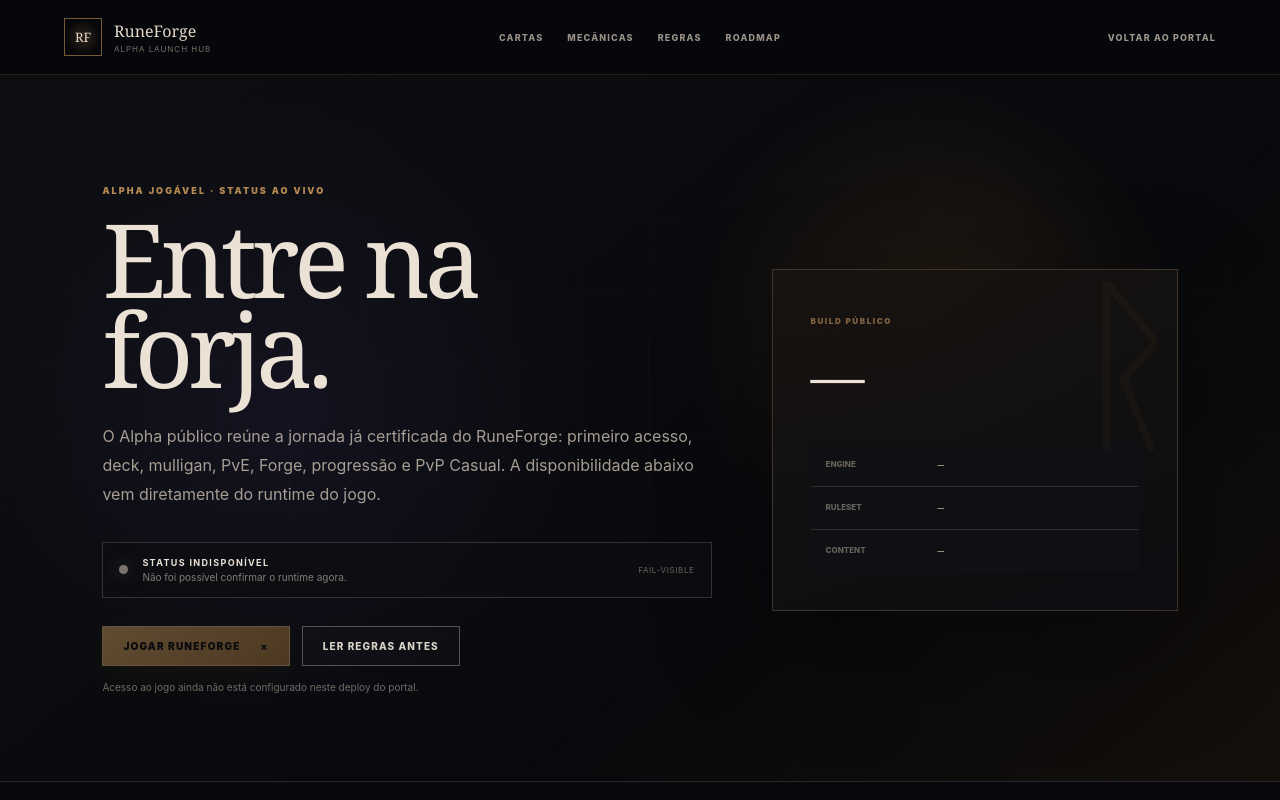
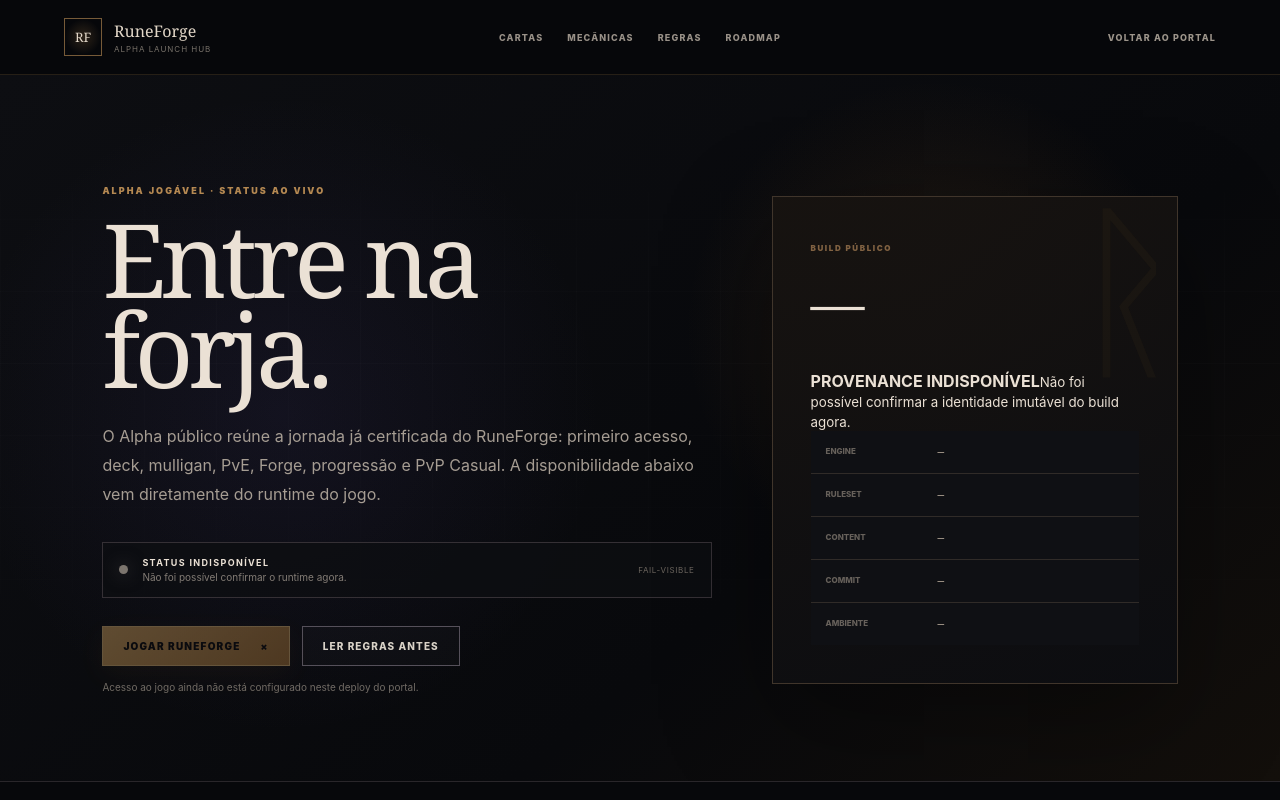
Before and after one commit to EntropiaEKaos/SiteRuneForged, a Next.js app: page /alpha in a window 1280 px wide. Shown: the top 800 px of the page. Built offline with nearby package versions, Linux system fonts and the light colour scheme.

Commit message:
feat(alpha): show and enforce live build provenance

```diff
--- a/src/app/alpha/page.tsx
+++ b/src/app/alpha/page.tsx
@@ -4,6 +4,10 @@ import { defaultAlphaLaunch } from "@/lib/cms/defaults";
 import { getPublishedContent } from "@/lib/cms/public-content";
 import type { AlphaLaunchContent } from "@/lib/cms/content-model";
 import { getPublicAlphaReadiness } from "@/lib/alpha/public-alpha";
+import {
+  getPublicDeploymentProvenance,
+  type DeploymentVerification,
+} from "@/lib/alpha/public-deployment";
 import { getRuneForgeGameHref } from "@/lib/runeforge-api/public-origin";
 import "./alpha-launch.css";
 
@@ -16,6 +20,53 @@ function stateCopy(state: "ready" | "limited" | "maintenance") {
   if (state === "ready") return { label: "ALPHA ONLINE", detail: "Runtime pronto para a jornada certificada." };
   if (state === "limited") return { label: "ALPHA LIMITADO", detail: "O runtime está disponível, mas a jornada PvE está temporariamente limitada." };
   return { label: "MANUTENÇÃO", detail: "O jogo está temporariamente fechado para manutenção." };
+}
+
+function buildVerificationCopy(
+  verification: DeploymentVerification,
+  versionsAligned: boolean | null,
+) {
+  if (versionsAligned === false) {
+    return {
+      label: "VERSÕES DIVERGENTES",
+      detail: "Readiness e provenance não concordam sobre o build ativo.",
+      tone: "mismatch",
+    };
+  }
+
+  if (verification === "verified") {
+    return {
+      label: "BUILD CERTIFICADO",
+      detail: "O SHA ao vivo corresponde exatamente ao deploy esperado pelo portal.",
+      tone: "verified",
+    };
+  }
+  if (verification === "mismatch") {
+    return {
+      label: "SHA DIVERGENTE",
+      detail: "O backend ativo não corresponde ao build certificado esperado.",
+      tone: "mismatch",
+    };
+  }
+  if (verification === "invalid-config") {
+    return {
+      label: "PIN INVÁLIDO",
+      detail: "O SHA esperado configurado no portal não é um commit Git completo.",
+      tone: "mismatch",
+    };
+  }
+  if (verification === "unconfigured") {
+    return {
+      label: "BUILD IDENTIFICADO",
+      detail: "O SHA ao vivo está visível, mas este deploy do portal não fixou um SHA esperado.",
+      tone: "identified",
+    };
+  }
+  return {
+    label: "PROVENANCE INDISPONÍVEL",
+    detail: "Não foi possível confirmar a identidade imutável do build agora.",
+    tone: "unavailable",
+  };
 }
 
 function boundaryItems(rankedOperational: boolean) {
@@ -39,16 +90,35 @@ function boundaryItems(rankedOperational: boolean) {
 }
 
 export default async function AlphaPage() {
-  const [copy, readiness] = await Promise.all([
+  const [copy, readiness, provenance] = await Promise.all([
     getPublishedContent<AlphaLaunchContent>("alpha", "main", defaultAlphaLaunch),
     getPublicAlphaReadiness(),
+    getPublicDeploymentProvenance(),
   ]);
 
   const runtime = readiness.available ? readiness.data : null;
+  const deployment = provenance.available ? provenance.data : null;
   const status = runtime ? stateCopy(runtime.state) : null;
-  const playable = runtime && runtime.state !== "maintenance";
-  const primaryHref = playable ? getRuneForgeGameHref(runtime.entryRoute) : null;
+
+  const versionsAligned = runtime && deployment
+    ? runtime.release.release === deployment.release
+      && runtime.release.engineVersion === deployment.engineVersion
+      && runtime.release.rulesetVersion === deployment.rulesetVersion
+      && runtime.release.contentVersion === deployment.contentVersion
+    : null;
+
+  const pinBlocksLaunch = provenance.verification === "mismatch"
+    || provenance.verification === "invalid-config"
+    || (provenance.pinConfigured && !provenance.available);
+  const provenanceBlocksLaunch = pinBlocksLaunch || versionsAligned === false;
+  const playable = Boolean(runtime && runtime.state !== "maintenance" && !provenanceBlocksLaunch);
+  const primaryHref = playable && runtime ? getRuneForgeGameHref(runtime.entryRoute) : null;
   const boundaries = boundaryItems(Boolean(runtime?.boundaries.rankedOperational));
+  const buildStatus = buildVerificationCopy(provenance.verification, versionsAligned);
+  const releaseVersion = runtime?.release.release || deployment?.release || "—";
+  const engineVersion = runtime?.release.engineVersion || deployment?.engineVersion || "—";
+  const rulesetVersion = runtime?.release.rulesetVersion || deployment?.rulesetVersion || "—";
+  const contentVersion = runtime?.release.contentVersion || deployment?.contentVersion || "—";
 
   return (
     <main className="alpha-launch-shell">
@@ -97,18 +167,40 @@ export default async function AlphaPage() {
           </div>
 
           {!primaryHref && runtime?.state !== "maintenance" ? (
-            <p className="alpha-config-note">Acesso ao jogo ainda não está configurado neste deploy do portal.</p>
+            <p className={`alpha-config-note ${provenanceBlocksLaunch ? "alpha-provenance-block-note" : ""}`}>
+              {provenanceBlocksLaunch
+                ? "Acesso bloqueado pelo portal até a identidade do build voltar a corresponder ao contrato certificado."
+                : "Acesso ao jogo ainda não está configurado neste deploy do portal."}
+            </p>
           ) : null}
         </div>
 
-        <div className="alpha-release-panel">
+        <div
+          className="alpha-release-panel"
+          data-deploy-sha={deployment?.commitSha || ""}
+          data-deploy-verification={provenance.verification}
+        >
           <span className="alpha-release-rune" aria-hidden="true">ᚱ</span>
           <small>BUILD PÚBLICO</small>
-          <strong>{runtime?.release.release || "—"}</strong>
+          <strong>{releaseVersion}</strong>
+
+          <div className={`alpha-build-verification alpha-build-${buildStatus.tone}`}>
+            <span className="alpha-build-light" />
+            <div>
+              <b>{buildStatus.label}</b>
+              <small>{buildStatus.detail}</small>
+            </div>
+          </div>
+
           <dl>
-            <div><dt>Engine</dt><dd>{runtime?.release.engineVersion || "—"}</dd></div>
-            <div><dt>Ruleset</dt><dd>{runtime?.release.rulesetVersion || "—"}</dd></div>
-            <div><dt>Content</dt><dd>{runtime?.release.contentVersion || "—"}</dd></div>
+            <div><dt>Engine</dt><dd>{engineVersion}</dd></div>
+            <div><dt>Ruleset</dt><dd>{rulesetVersion}</dd></div>
+            <div><dt>Content</dt><dd>{contentVersion}</dd></div>
+            <div><dt>Commit</dt><dd>{deployment?.commitSha || "—"}</dd></div>
+            <div><dt>Ambiente</dt><dd>{deployment?.environment || "—"}</dd></div>
+            {provenance.verification === "mismatch" && provenance.expectedSha ? (
+              <div><dt>Esperado</dt><dd>{provenance.expectedSha}</dd></div>
+            ) : null}
           </dl>
         </div>
       </section>
@@ -123,7 +215,9 @@ export default async function AlphaPage() {
         {runtime ? (
           <div className="alpha-capability-grid">
             {runtime.capabilities.map((capability, index) => {
-              const href = capability.status === "available" ? getRuneForgeGameHref(capability.route) : null;
+              const href = capability.status === "available" && !provenanceBlocksLaunch
+                ? getRuneForgeGameHref(capability.route)
+                : null;
               return (
                 <article className={`alpha-capability-card alpha-capability-${capability.status}`} key={capability.key}>
                   <div className="alpha-capability-number">{String(index + 1).padStart(2, "0")}</div>
```
